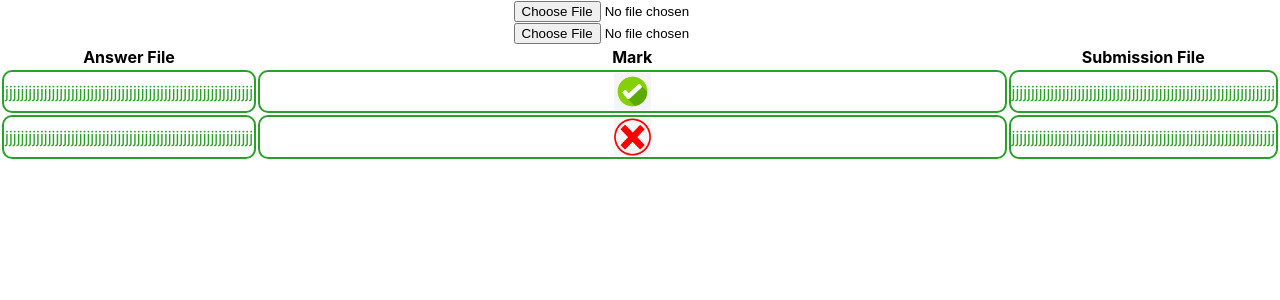
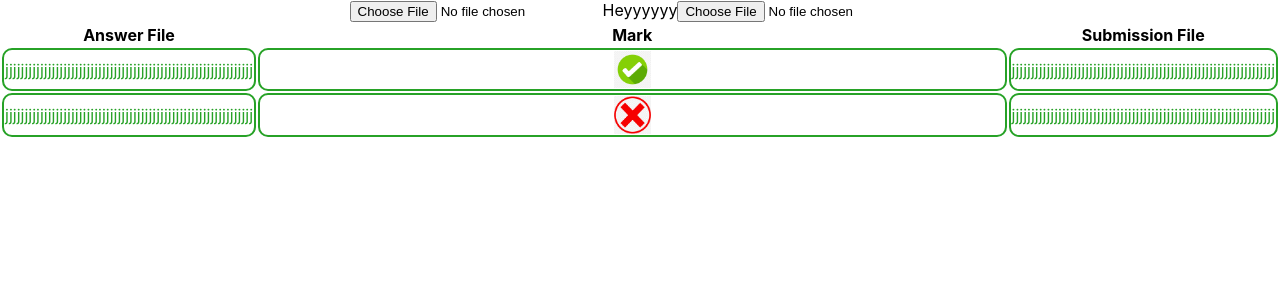
Before and after one commit to AshnahKhalidKhan/CheckSQL, a React (Create React App) app in the folder lazychex/: page / in a window 1280 px wide. Shown: the top 300 px of the page. Built offline with nearby package versions, Linux system fonts and the light colour scheme.

Commit message:
Fixing inputs again...

```diff
--- a/lazychex/src/App.js
+++ b/lazychex/src/App.js
@@ -40,9 +40,14 @@ function App() {
 
 
 
-      <div style = {{width: '100%', textAlign: 'center', margin: 'auto'}}>
-        <FileInput id = 'AnswerFileInput' onFileSelect = {handleAnswerFileSelect} uniqueKeyPropToDifferentiateInputs = 'AnswerFileInput' style = {{textAlign: 'center', margin: 'auto'}}/>
-        <FileInput id = 'SubmissionFileInput' onFileSelect = {handleSubmissionFileSelect} uniqueKeyPropToDifferentiateInputs = 'SubmissionFileInput' style = {{textAlign: 'center', margin: 'auto'}}/>
+        <div style = {{width: '100%', textAlign: 'center', margin: 'auto'}}>
+        <label for = 'AnswerFileInput'></label>
+        <input id = 'AnswerFileInput' type = 'file' placeholder = 'Answer file goes here' style = {{textAlign: 'center', margin: 'auto'}}></input>
+        <label for = 'AnswerFileInput'>Heyyyyyy</label>
+        <input id = 'SubmissionFileInput' type = 'file' placeholder = 'Submission file goes here' style = {{textAlign: 'center', margin: 'auto'}}></input>
+
+        {/* <FileInput id = 'AnswerFileInput' onFileSelect = {handleAnswerFileSelect} uniqueKeyPropToDifferentiateInputs = 'AnswerFileInput' style = {{textAlign: 'center', margin: 'auto'}}/>
+        <FileInput id = 'SubmissionFileInput' onFileSelect = {handleSubmissionFileSelect} uniqueKeyPropToDifferentiateInputs = 'SubmissionFileInput' style = {{textAlign: 'center', margin: 'auto'}}/> */}
       </div>
       <table style = {{width: '100%'}}>
         <thead>
```
